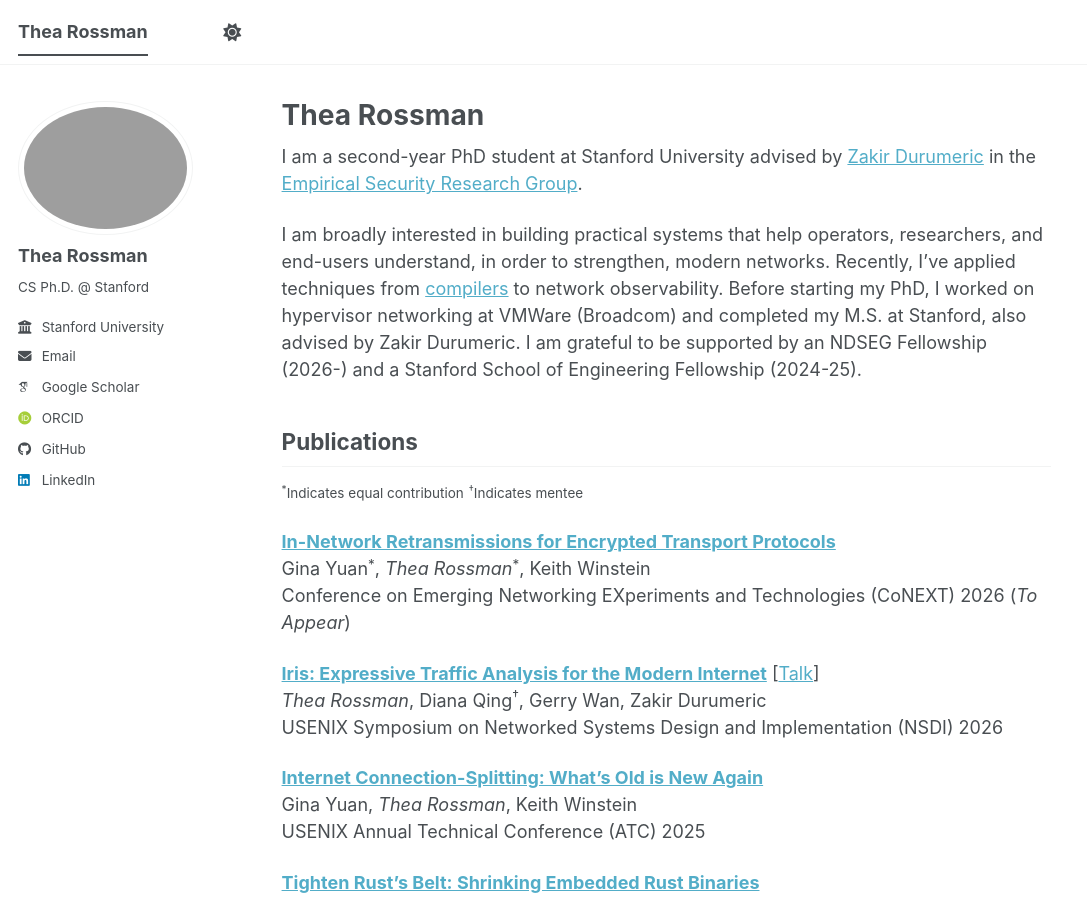
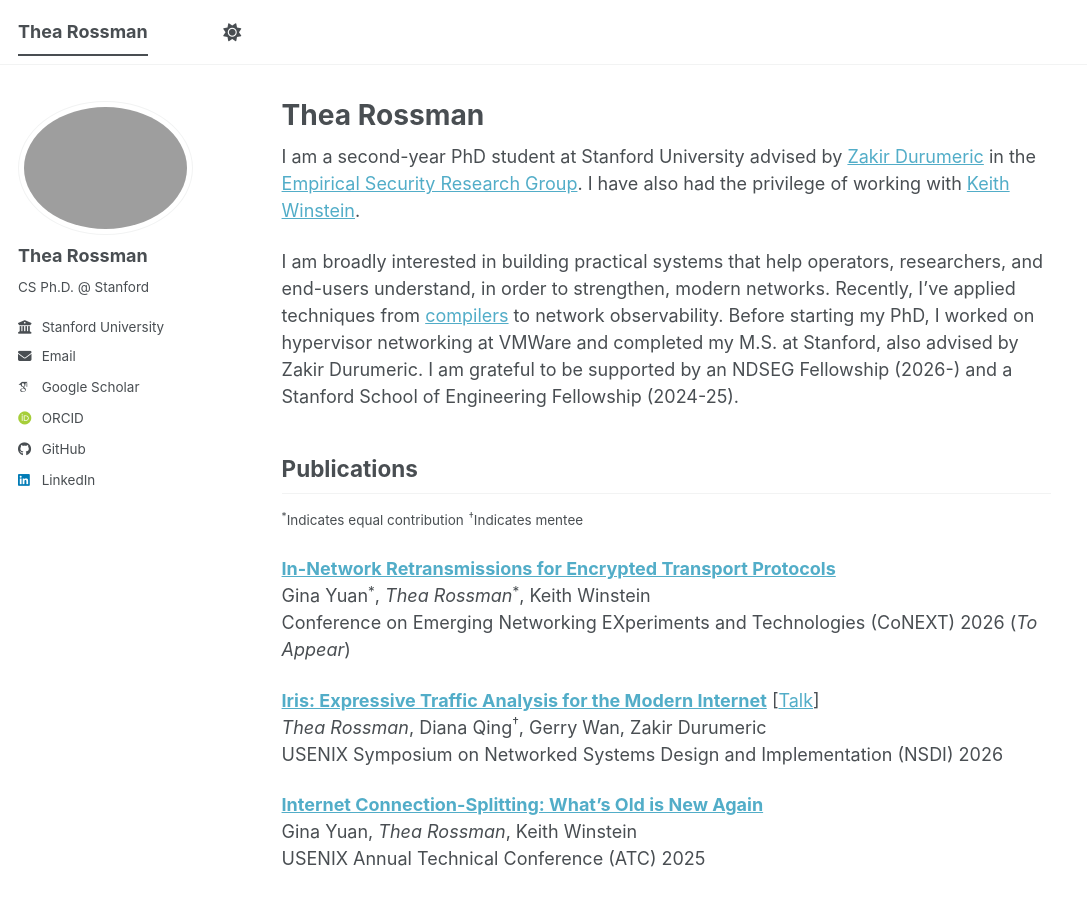
Before and after one commit to thearossman/thearossman.github.io, a Jekyll site: the page built from _pages/about.md, in a window 1280 px wide and 900 px high. Shown: the whole window, without its empty margins (0-1087 px from the left). Built offline with Jekyll 4.4.1, drawn with Linux system fonts in a browser that asks for light colours; some web fonts are replaced; a script bundle is joined from its source files by our own code; library files that are not in the unit come from our copies.

Commit message:
add more to bio

```diff
--- a/_pages/about.md
+++ b/_pages/about.md
@@ -7,9 +7,9 @@ redirect_from:
   - /about.html
 ---
 
-I am a second-year PhD student at Stanford University advised by [Zakir Durumeric](https://zakird.com) in the [Empirical Security Research Group](https://esrg.stanford.edu).
+I am a second-year PhD student at Stanford University advised by [Zakir Durumeric](https://zakird.com) in the [Empirical Security Research Group](https://esrg.stanford.edu). I have also had the privilege of working with [Keith Winstein](https://cs.stanford.edu/~keithw/).
 
-I am broadly interested in building practical systems that help operators, researchers, and end-users understand, in order to strengthen, modern networks. Recently, I've applied techniques from [compilers](../files/iris.pdf) to network observability. Before starting my PhD, I worked on hypervisor networking at VMWare (Broadcom) and completed my M.S. at Stanford, also advised by Zakir Durumeric. I am grateful to be supported by an NDSEG Fellowship (2026-) and a Stanford School of Engineering Fellowship (2024-25).
+I am broadly interested in building practical systems that help operators, researchers, and end-users understand, in order to strengthen, modern networks. Recently, I've applied techniques from [compilers](../files/iris.pdf) to network observability. Before starting my PhD, I worked on hypervisor networking at VMWare and completed my M.S. at Stanford, also advised by Zakir Durumeric. I am grateful to be supported by an NDSEG Fellowship (2026-) and a Stanford School of Engineering Fellowship (2024-25).
 
 ## Publications <a id="publications"></a>
 
```
